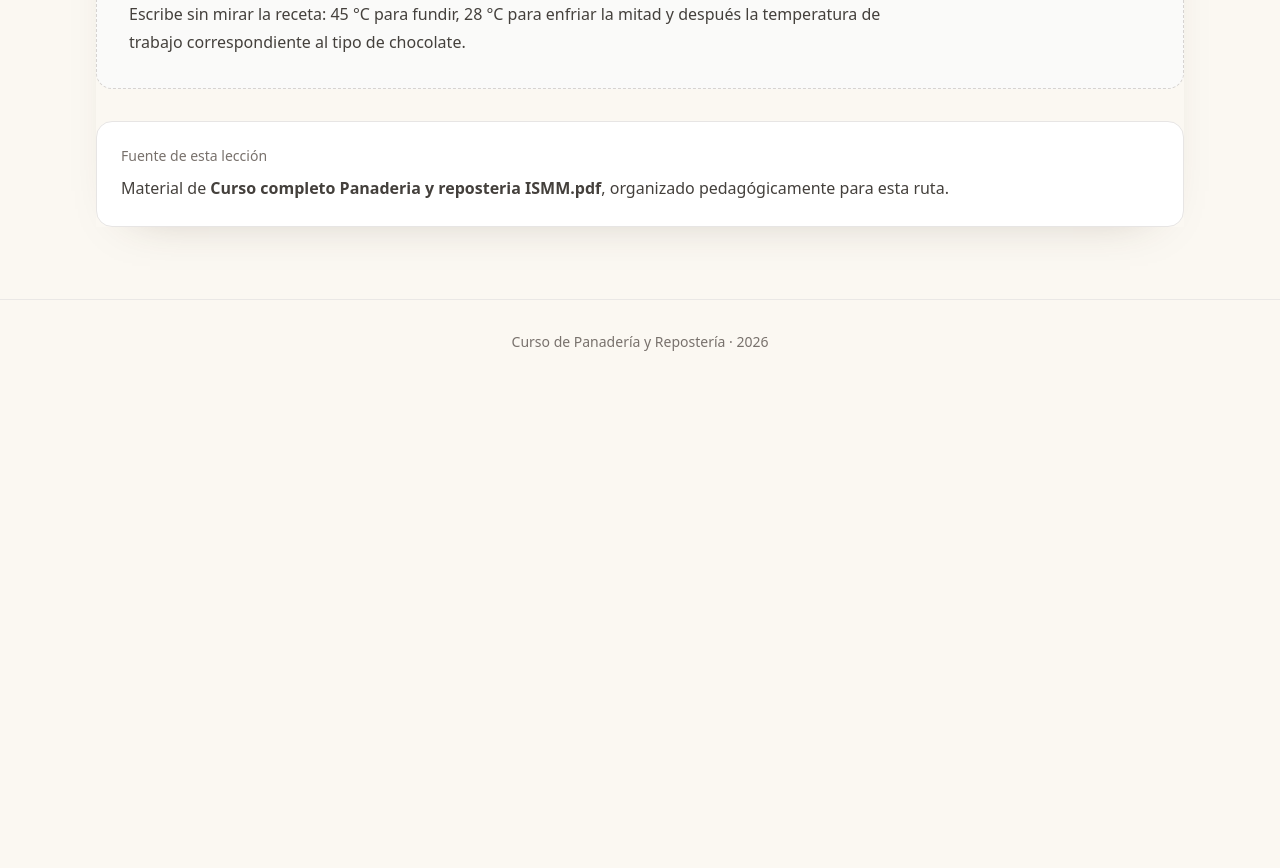
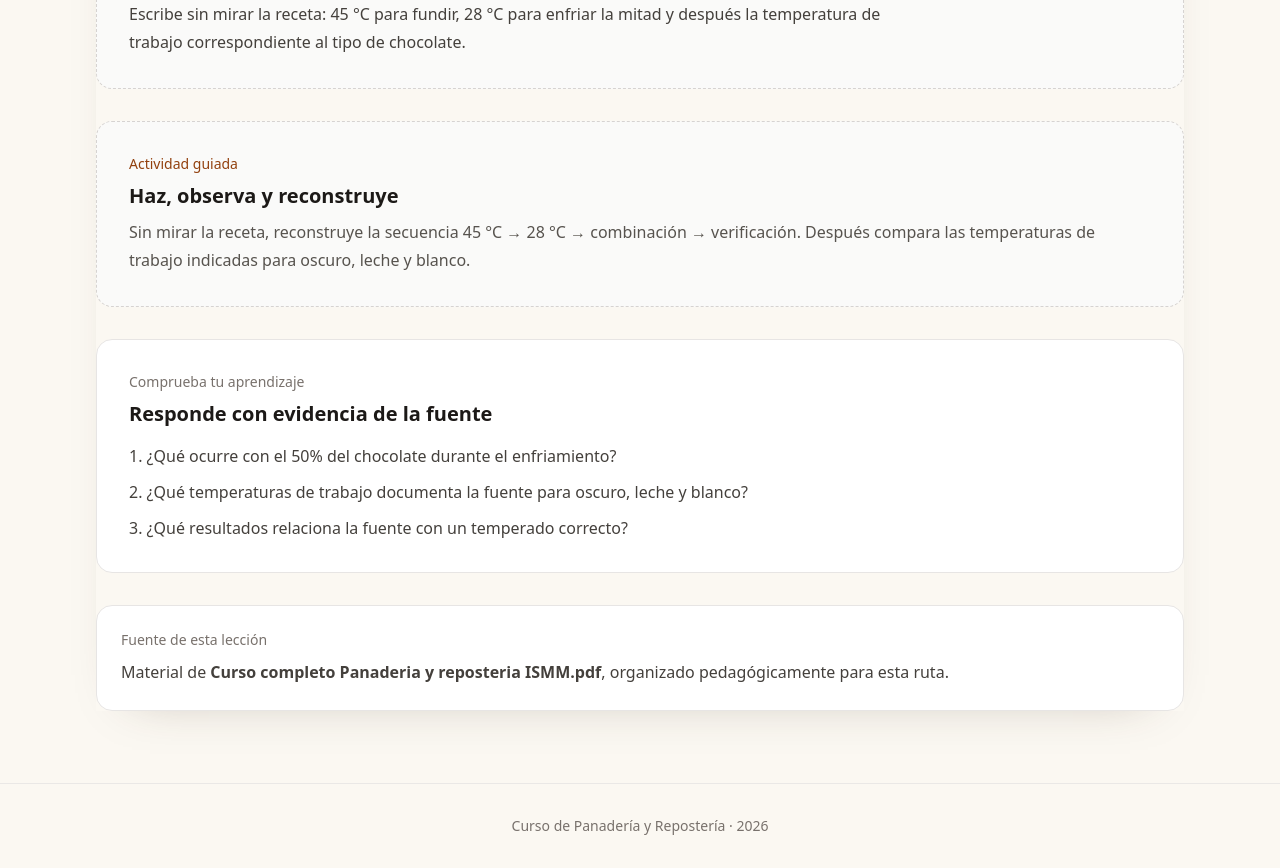
Before and after one commit to Drworm82/CursoPanadero, a Next.js app: page /leccion-temperado-cristalizacion in a window 1280 px wide. Shown: the part 2260-3128 px from the top of the page. Before the commit the page ends 2644 px from the top, so only its background shows below. Built offline with nearby package versions, Linux system fonts and the light colour scheme; no server answers.

Commit message:
Añade actividad guiada y comprobación de aprendizaje a M7

```diff
--- a/pages/leccion-temperado-cristalizacion.js
+++ b/pages/leccion-temperado-cristalizacion.js
@@ -63,6 +63,22 @@ export default function LessonPage() {
           <p className="mt-3 max-w-3xl leading-7 text-stone-700">Escribe sin mirar la receta: 45 °C para fundir, 28 °C para enfriar la mitad y después la temperatura de trabajo correspondiente al tipo de chocolate.</p>
         </section>
 
+        <section className="rounded-2xl border border-dashed border-stone-300 bg-stone-50 p-6 sm:p-8">
+          <p className="text-sm font-medium text-amber-800">Actividad guiada</p>
+          <h2 className="mt-2 text-xl font-semibold text-stone-900">Haz, observa y reconstruye</h2>
+          <p className="mt-2 leading-7 text-stone-600">Sin mirar la receta, reconstruye la secuencia 45 °C → 28 °C → combinación → verificación. Después compara las temperaturas de trabajo indicadas para oscuro, leche y blanco.</p>
+        </section>
+
+        <section className="rounded-2xl border border-stone-200 bg-white p-6 sm:p-8">
+          <p className="text-sm font-medium text-stone-500">Comprueba tu aprendizaje</p>
+          <h2 className="mt-2 text-xl font-semibold text-stone-900">Responde con evidencia de la fuente</h2>
+          <div className="mt-4 space-y-3 text-stone-700">
+            <p>1. ¿Qué ocurre con el 50% del chocolate durante el enfriamiento?</p>
+            <p>2. ¿Qué temperaturas de trabajo documenta la fuente para oscuro, leche y blanco?</p>
+            <p>3. ¿Qué resultados relaciona la fuente con un temperado correcto?</p>
+          </div>
+        </section>
+
         <section className="rounded-2xl border border-stone-200 bg-white p-6">
           <p className="text-sm font-medium text-stone-500">Fuente de esta lección</p>
           <p className="mt-2 leading-7 text-stone-700">Material de <strong>Curso completo Panaderia y reposteria ISMM.pdf</strong>, organizado pedagógicamente para esta ruta.</p>
```
